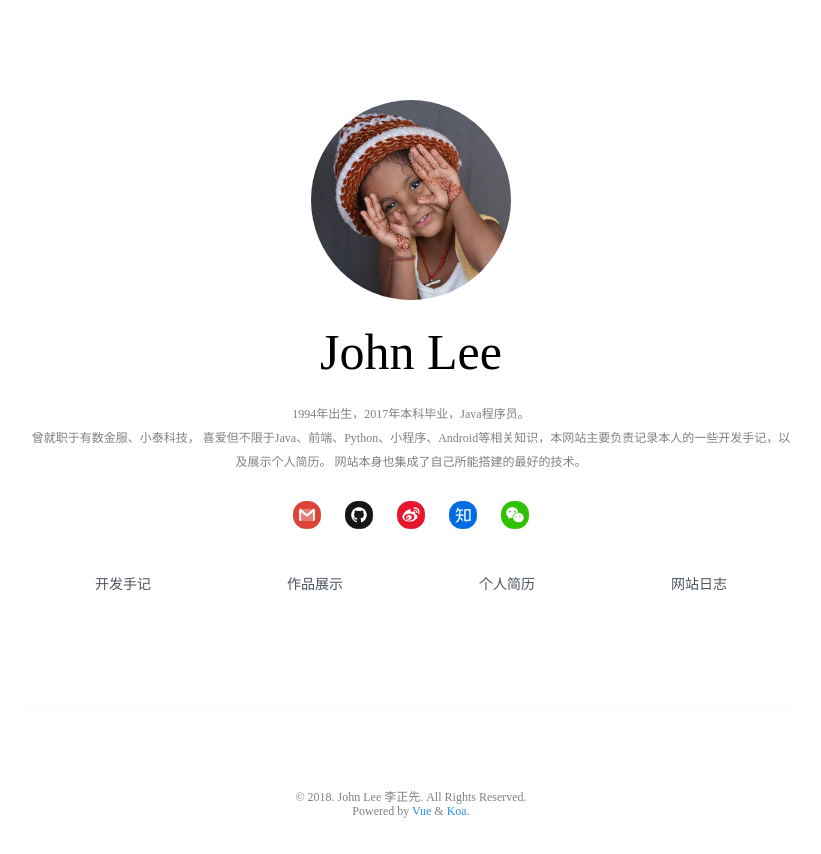
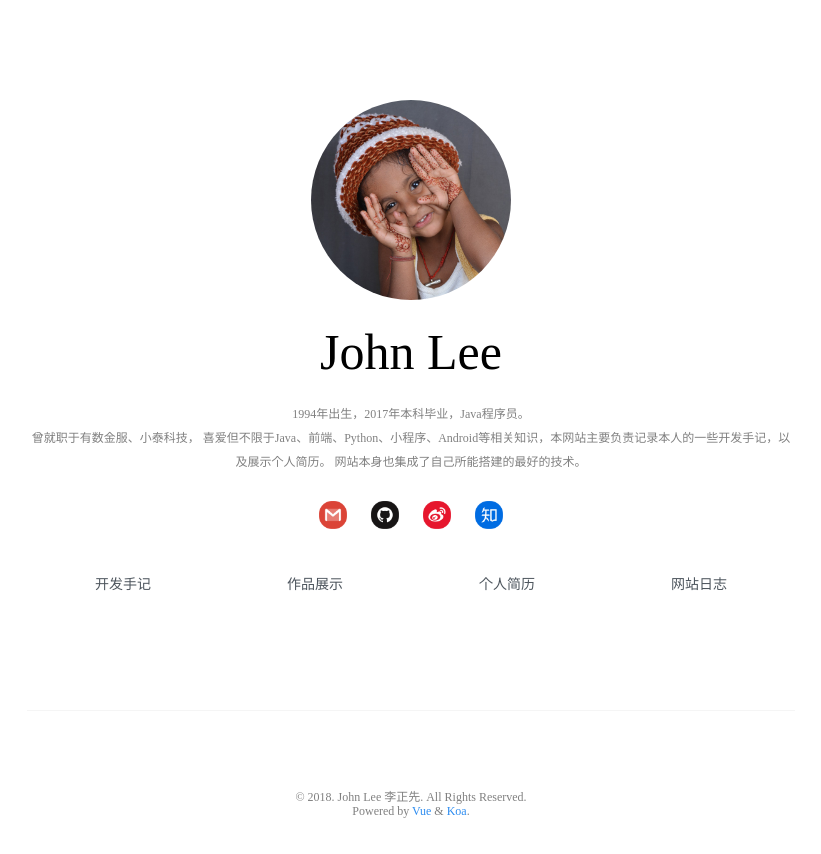
Before and after one commit to lzx2005/lzx2005Vue, a Vue app: page /#/ in a window 1280 px wide. Shown: the top 854 px of the page, without its empty margins (229-1050 px from the left). Built offline with nearby package versions, Linux system fonts and the light colour scheme; what iview, vue-resource would draw is missing.

Commit message:
删除微信icon

```diff
--- a/src/components/soc/soc.vue
+++ b/src/components/soc/soc.vue
@@ -4,7 +4,7 @@
       <img class="icon-img" src="./icon/github.png"/>
       <img class="icon-img" src="./icon/weibo.png"/>
       <img class="icon-img" src="./icon/zhihu.png"/>
-      <img class="icon-img" src="./icon/wechat.png"/>
+      <!--<img class="icon-img" src="./icon/wechat.png"/>-->
       <!--<img class="icon-img" src="./icon/icon_zhifubao.png"/>-->
     </div>
 </template>
```
